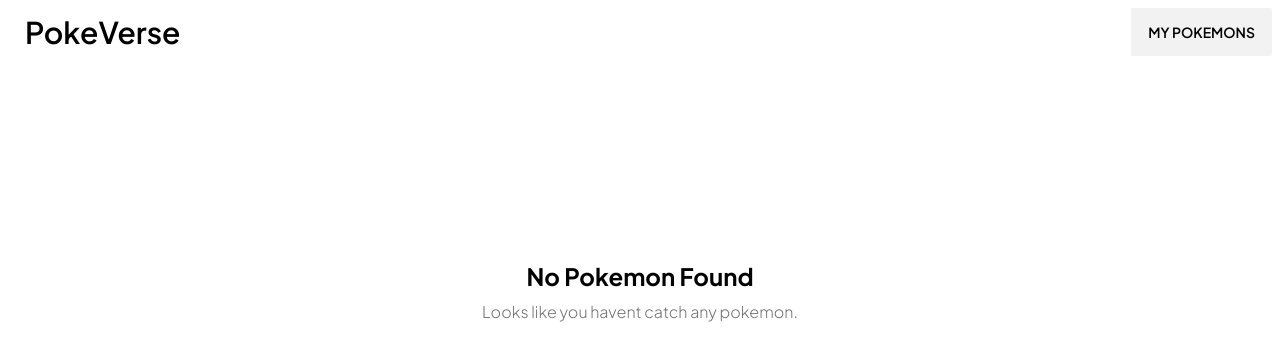
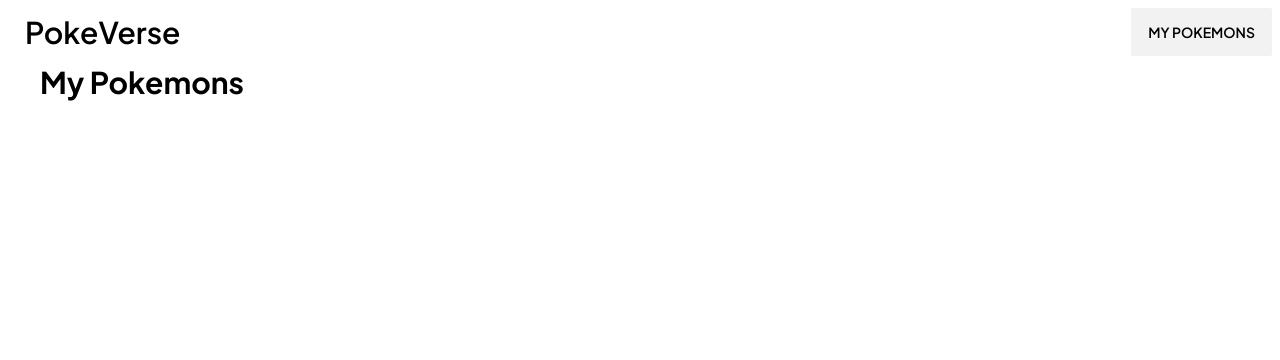
Before and after one commit to alaqsaka/PokeVerse, a Next.js app: page /my-pokemon in a window 1280 px wide. Shown: the top 360 px of the page. Built offline with nearby package versions, Linux system fonts and the light colour scheme.

Commit message:
release pokemon feature

```diff
--- a/src/app/components/Pokemon/CatchPokemon.tsx
+++ b/src/app/components/Pokemon/CatchPokemon.tsx
@@ -2,13 +2,13 @@
 
 import Image from "next/image";
 import { useState } from "react";
-import Loader from "../Loader";
 import Lottie from "lottie-react";
 import pokeballAnimation from "../../../../public/lf20_iwmd6pyr.json";
 
 interface CatchPokemonProps {
   pokemon?: Pokemon;
   img: string;
+  id: number;
 }
 
 interface Pokemon {
@@ -16,14 +16,13 @@ interface Pokemon {
   url: string;
 }
 
-const CatchPokemon: React.FC<CatchPokemonProps> = ({ pokemon, img }) => {
+const CatchPokemon: React.FC<CatchPokemonProps> = ({ pokemon, img, id }) => {
   const [success, setSuccess] = useState(null);
   const [loading, setloading] = useState(false);
 
   // Check list of users pokemon in local storage
   let usersPokemon = JSON.parse(localStorage.getItem("usersPokemons"));
 
-  console.log("users pokemons", usersPokemon);
   // If there is no list, create new list
   if (usersPokemon == null) {
     localStorage.setItem("usersPokemons", "[]");
@@ -32,9 +31,7 @@ const CatchPokemon: React.FC<CatchPokemonProps> = ({ pokemon, img }) => {
   // Check if pokemon already exist in localStorage
   function containsObject(obj: any, list: any) {
     var i;
-    for (i = 0; i < list.length; i++) {
-      console.log("list i", list[i]);
-      console.log("obj ", obj);
+    for (i = 0; i < list?.length; i++) {
       if (list[i].name == obj.name) {
         return true;
       }
@@ -50,13 +47,13 @@ const CatchPokemon: React.FC<CatchPokemonProps> = ({ pokemon, img }) => {
 
     if (isSuccess) {
       // Save to local storage
-      usersPokemon.push(pokemon);
+      const addedPokemon = { name: pokemon?.name, id: parseInt(id) };
+      usersPokemon.push(addedPokemon);
       localStorage.setItem("usersPokemons", JSON.stringify(usersPokemon));
     }
 
     setloading(true);
     setTimeout(() => {
-      console.log("loading ..");
       setSuccess(isSuccess);
       setloading(false);
     }, 3000);
--- a/src/app/components/Pokemon/PokemonCard.tsx
+++ b/src/app/components/Pokemon/PokemonCard.tsx
@@ -4,23 +4,31 @@ import { useRouter } from "next/navigation";
 
 interface PokemonCardProps {
   name: string;
-  url: string;
+  url: string | number;
+  onAction?: (id: string) => void;
+  actionLabel?: string;
 }
 
-const PokemonCard: React.FC<PokemonCardProps> = ({ name, url }) => {
+const PokemonCard: React.FC<PokemonCardProps> = ({
+  name,
+  url,
+  onAction,
+  actionLabel,
+}) => {
   let urlString = url;
-  urlString = urlString.slice(0, -1);
-  urlString = urlString.substring(34);
+  if (typeof url === "string") {
+    urlString = urlString.slice(0, -1);
+    urlString = urlString.substring(34);
+  }
+
   const router = useRouter();
   return (
-    <div
-      className="card w-auto bg-base-100 shadow-xl group cursor-pointer h-full"
-      onClick={() => router.push(`/pokemon/${urlString}`)}
-    >
+    <div className="card w-auto bg-base-100 shadow-xl group cursor-pointer h-full">
       <div
         className="
         flex flex-col gap-2 w-full h-full
     "
+        onClick={() => router.push(`/pokemon/${urlString}`)}
       >
         <figure className="bg-slate-100 h-full p-4">
           <Image
@@ -36,6 +44,13 @@ const PokemonCard: React.FC<PokemonCardProps> = ({ name, url }) => {
           <h2 className="card-title">{name}</h2>
         </div>
       </div>
+      {onAction && actionLabel && (
+        <div>
+          <button onClick={onAction} className="btn btn-primary w-full">
+            {actionLabel}
+          </button>
+        </div>
+      )}
     </div>
   );
 };
--- a/src/app/my-pokemon/page.tsx
+++ b/src/app/my-pokemon/page.tsx
@@ -1,12 +1,19 @@
+"use client";
+
 import React from "react";
 import ClientOnly from "../components/ClientOnly";
 import EmptyState from "../components/EmptyState";
+import Container from "../components/Container";
+import { useState } from "react";
+import PokemonCard from "../components/Pokemon/PokemonCard";
 
 const MyPokemon = () => {
-  // Get from local storage
-  const userPokemonList = [];
+  // Check list of users pokemon in local storage
+  const [usersPokemon, setUsersPokemon] = useState(
+    JSON.parse(localStorage.getItem("usersPokemons"))
+  );
 
-  if (userPokemonList.length === 0) {
+  if (usersPokemon?.length === 0) {
     return (
       <ClientOnly>
         <EmptyState
@@ -17,7 +24,46 @@ const MyPokemon = () => {
     );
   }
 
-  return <ClientOnly>List of pokemons</ClientOnly>;
+  const handleDelete = (name: string) => {
+    console.log("handle Delete");
+    console.log(name);
+    setUsersPokemon(usersPokemon.filter((pokemon) => pokemon.name != name));
+    localStorage.setItem(
+      "usersPokemons",
+      JSON.stringify(usersPokemon.filter((pokemon) => pokemon.name != name))
+    );
+  };
+
+  return (
+    <ClientOnly>
+      <Container>
+        <h1 className="text-3xl font-bold">My Pokemons</h1>
+        <div
+          className="
+           pt-6
+           grid
+           grid-cols-1
+           sm:grid-cols-2
+           md:grid-cols-2
+           lg:grid-cols-3
+           xl:grid-cols-4
+           2xl:grid-cols-5
+           gap-8
+        "
+        >
+          {usersPokemon?.map((pokemon) => (
+            <PokemonCard
+              name={pokemon.name}
+              url={pokemon.id}
+              key={pokemon.name}
+              onAction={() => handleDelete(pokemon.name)}
+              actionLabel="Release Pokemon"
+            />
+          ))}
+        </div>
+      </Container>
+    </ClientOnly>
+  );
 };
 
 export default MyPokemon;
--- a/src/app/pokemon/[id]/page.tsx
+++ b/src/app/pokemon/[id]/page.tsx
@@ -112,6 +112,7 @@ const PokemonPage = async ({ params }: { params: IParams }) => {
 
           <CatchPokemon
             pokemon={pokemon.data.species}
+            id={params.id}
             img={`https://raw.githubusercontent.com/PokeAPI/sprites/master/sprites/pokemon/other/dream-world/${params.id}.svg`}
           />
           {/* Catch Pokemon */}
```
